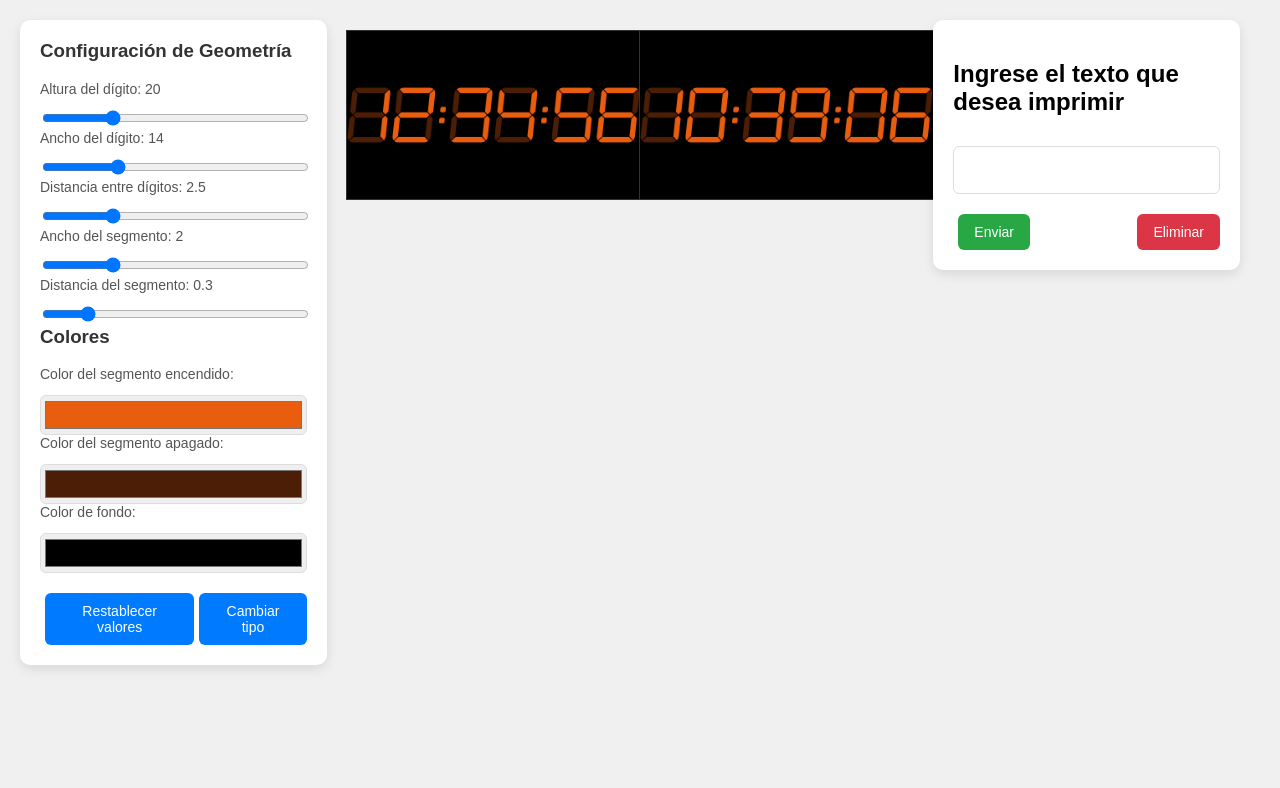
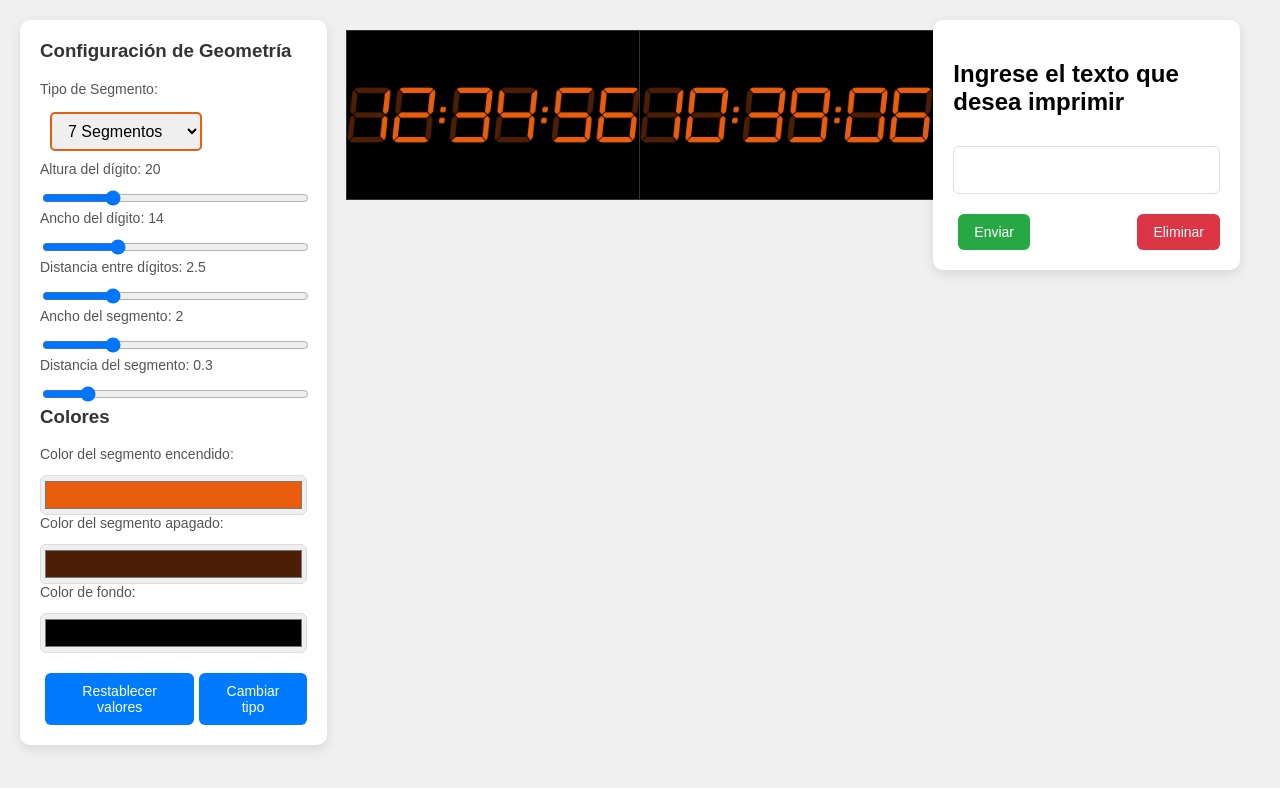
Before and after one commit to Emmanuelxs13/SegmentDisplay, a plain HTML site: page index.html in a window 1280 px wide. Drawn offline with Linux system fonts and the light colour scheme.

Commit message:
Segment Display Designer: -Se crea apartado para seleccionar los números de segmentos(7, 14 y 16) que se mostrarán en el display.

```diff
--- a/index.html
+++ b/index.html
@@ -11,6 +11,13 @@
 <body>
   <div class="card">
     <h3>Configuración de Geometría</h3>
+    <label for="segmentType">Tipo de Segmento:</label>
+    <select id="segmentType">
+      <option value="7">7 Segmentos</option>
+      <option value="14">14 Segmentos</option>
+      <option value="16">16 Segmentos</option>
+    </select>
+
     <label for="digitHeightRange">Altura del dígito: <span id="digitHeightValue">20</span></label>
     <input type="range" id="digitHeightRange" min="10" max="50" value="20">
 
@@ -129,8 +136,8 @@
       document.getElementById('card-textarea').value = ''; // Limpiar textarea
     });
 
-     // Evento de click para eliminar el mensaje
-     document.getElementById('delete-btn').addEventListener('click', () => {
+    // Evento de click para eliminar el mensaje
+    document.getElementById('delete-btn').addEventListener('click', () => {
       currentMessage = ''; // Limpiar el mensaje
     });
 
@@ -174,6 +181,14 @@
       display1.draw();
       display2.draw();
     });
+
+    //Funcionalidad para cambiar los tipos  de segmentos
+    document.getElementById('segmentType').addEventListener('change', (e) => {
+      currentSegmentType = parseInt(e.target.value); // Actualiza el tipo de segmento
+      initDisplay(display1, 'clock1');
+      initDisplay(display2, 'clock2');
+    });
+
 
     document.getElementById('colorOn').addEventListener('input', () => {
       display1.colorOn = document.getElementById('colorOn').value;
--- a/style.css
+++ b/style.css
@@ -142,3 +142,30 @@ button#delete-btn {
 button#delete-btn:hover {
     background-color: #c82333;
 }
+
+#segmentType {
+    margin: 10px;
+    padding: 8px 12px;
+    font-size: 16px;
+    border: 2px solid #e95d0f;
+    border-radius: 5px;
+    /* background-color: #1c1c1c; */
+    color: #000;
+    cursor: pointer;
+    outline: none;
+    transition: background-color 0.3s, border-color 0.3s;
+}
+
+#segmentType:hover {
+    /* background-color: #2e2e2e; */
+    border-color: #f77b42;
+}
+
+#segmentType:focus {
+    border-color: #f95c26;
+}
+
+#segmentType option {
+    /* background-color: #1c1c1c; */
+    color: #000;
+}
```
